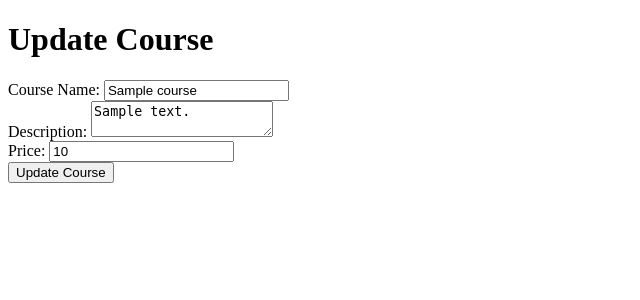
After one commit to mokhtarjo21/Django, a Django app: template djangolabs/djangolab/templates/course/update.html in a window 1280 px wide. The commit adds this page. Shown: the top 300 px of the page, without its empty margins (0-640 px from the left). Run offline with Django 3.2, Linux system fonts and the light colour scheme; the template is opened without the code that fills it: most values are stand-ins (such as "Sample title", 1, 10 or a date in 2020).

Commit message:
update course

```diff
--- a/djangolabs/djangolab/course/url.py
+++ b/djangolabs/djangolab/course/url.py
@@ -6,5 +6,5 @@ urlpatterns = [
     path('', views.index, name='index'),
     path('add/', views.add ,name= 'add'),
     path('delete/<int:id>', views.delete ,name= 'delete'),
-    path('update', views.update ,name= 'update'),
+    path('update/<int:id>', views.update ,name= 'update'),
     ]
--- a/djangolabs/djangolab/templates/course/addcourse.html
+++ b/djangolabs/djangolab/templates/course/addcourse.html
@@ -13,6 +13,8 @@
             {%csrf_token%}
             {{form.as_p}}
             <input type="submit" value="Add">
+        </form>
+        {{error}}
     </div>
     <script src="https://code.jquery.com/jquery-3.5.1.slim.min.js"></script>
     <script src="https://cdn.jsdelivr.net/npm/@popperjs/core@2.5.4/dist/umd/popper.min.js"></script>
--- /dev/null
+++ b/djangolabs/djangolab/templates/course/update.html
@@ -0,0 +1,29 @@
+<!DOCTYPE html>
+<html lang="en">
+<head>
+    <meta charset="UTF-8">
+    <meta name="viewport" content="width=device-width, initial-scale=1.0">
+    <title>Update Course</title>
+</head>
+<body>
+    <h1>Update Course</h1>
+    <form  method="post" enctype="multipart/form-data">
+        {% csrf_token %}
+        <div>
+            <label for="name">Course Name:</label>
+            <input type="text" id="name" name="name" value="{{ course.name }}" required>
+        </div>
+        <div>
+            <label for="description">Description:</label>
+            <textarea id="description" name="description" required>{{ course.description }}</textarea>
+        </div>
+        <div>
+            <label for="price">Price:</label>
+            <input type="number" id="price" name="price" value="{{ course.price }}" required>
+        </div>
+        <div>
+            <button type="submit">Update Course</button>
+        </div>
+    </form>
+</body>
+</html>
--- a/djangolabs/djangolab/trainee/models.py
+++ b/djangolabs/djangolab/trainee/models.py
@@ -6,7 +6,7 @@ class Trainee(models.Model):
     email = models.EmailField()
     image = models.ImageField(upload_to='trainee/images/')
     isactive=models.BooleanField(default=True)
-    trak=models.ForeignKey(to=Course,on_delete=models.CASCADE)
+    trak=models.ForeignKey(Course,on_delete=models.CASCADE)
     def __str__(self):
         return self.name
     @classmethod
--- a/djangolabs/djangolab/trainee/views.py
+++ b/djangolabs/djangolab/trainee/views.py
@@ -11,7 +11,6 @@ def add(request):
         form=Traineeadd(data=request.POST,files=request.FILES)
         if(form.is_bound and form.is_valid()):
             form.save()
-
             return redirect('/trainee')
         else:
             context['error']=form.errors
```
Also changed, not shown: djangolabs/djangolab/course/models.py (+5 -3 lines), djangolabs/djangolab/course/views.py (+7 -3 lines), djangolabs/djangolab/templates/course/course.html (+4 -3 lines), djangolabs/djangolab/trainee/form.py (+10 -6 lines), djangolabs/djangolab/course/form.py (line endings or trailing spaces).
